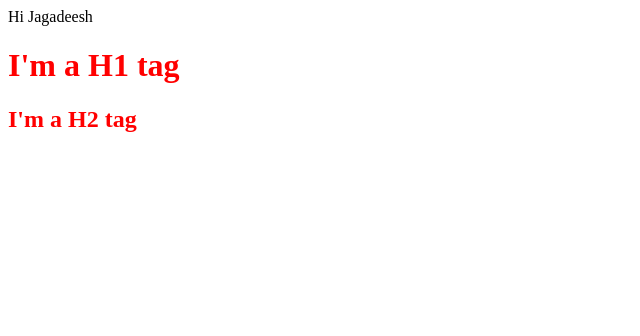
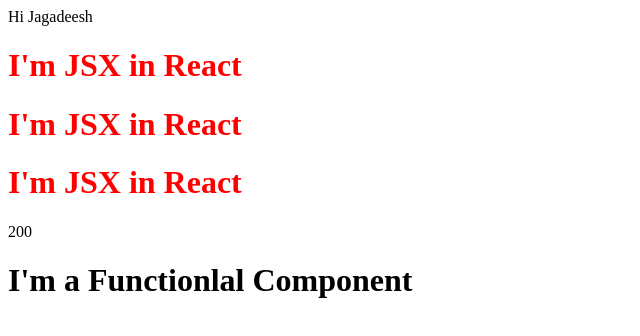
Before and after one commit to jdornala/Learning-React, a React app: page / in a window 1280 px wide. Shown: the whole page, without its empty margins (0-640 px from the left). Built offline with nearby package versions, Linux system fonts and the light colour scheme.

Commit message:
Episode 03

```diff
--- a/App.js
+++ b/App.js
@@ -5,19 +5,37 @@
 
 // To construct above html follow below code
 
-const  parent = React.createElement("div", {id:"parent"},
-                    React.createElement("div", {id:"child"}, [
-                            React.createElement("h1", {}, "I'm a H1 tag"),
-                            React.createElement("h2", {}, "I'm a H2 tag")
-                        ]
-                        )
-                        )
+// const  parent = React.createElement("div", {id:"parent"},
+//                     React.createElement("div", {id:"child"}, [
+//                             React.createElement("h1", {}, "I'm a H1 tag"),
+//                             React.createElement("h2", {}, "I'm a H2 tag")
+//                         ]
+//                         )
+//                         )
 
 
 
 
 // const heading = React.createElement("h1", { id:"heading" }, "Hellow world from React");
 
+const JSXHeadingComponent = () => {
+    return   <h1 id="heading">
+    I'm JSX in React
+    </h1>
+}
+
+const FunctionalComponent =() => (
+    <div id="container">
+        <JSXHeadingComponent/>
+        <JSXHeadingComponent></JSXHeadingComponent>
+        {JSXHeadingComponent()}
+        {100 + 100}
+        <h1>I'm a Functionlal Component</h1>
+    </div>
+);
+
+
+
 const root = ReactDOM.createRoot(document.getElementById("root"));
 
-root.render(parent);
+root.render(<FunctionalComponent />);
--- a/index.css
+++ b/index.css
@@ -1,3 +1,3 @@
-#parent {
+#heading {
     color: red;
 }
```
